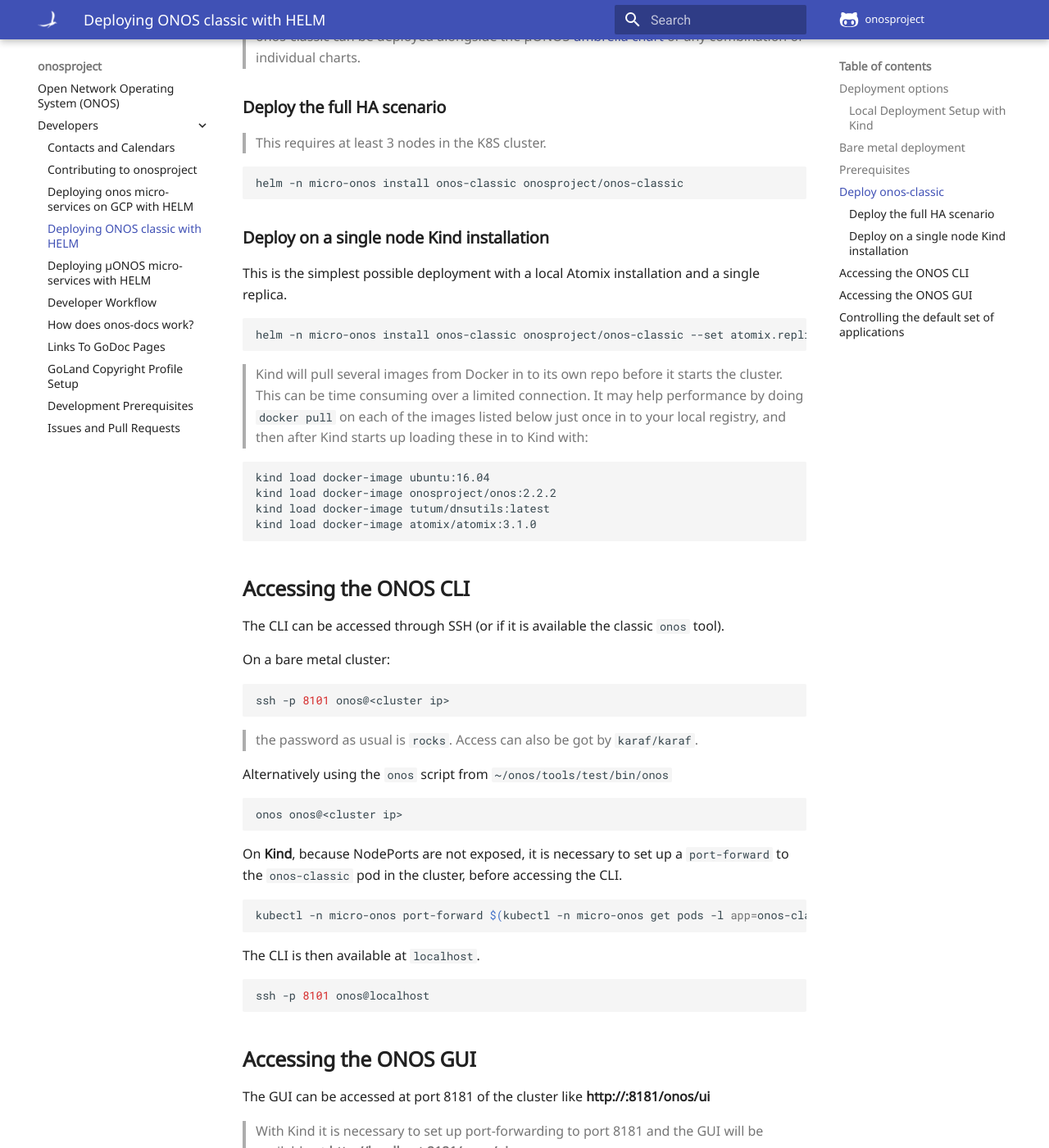
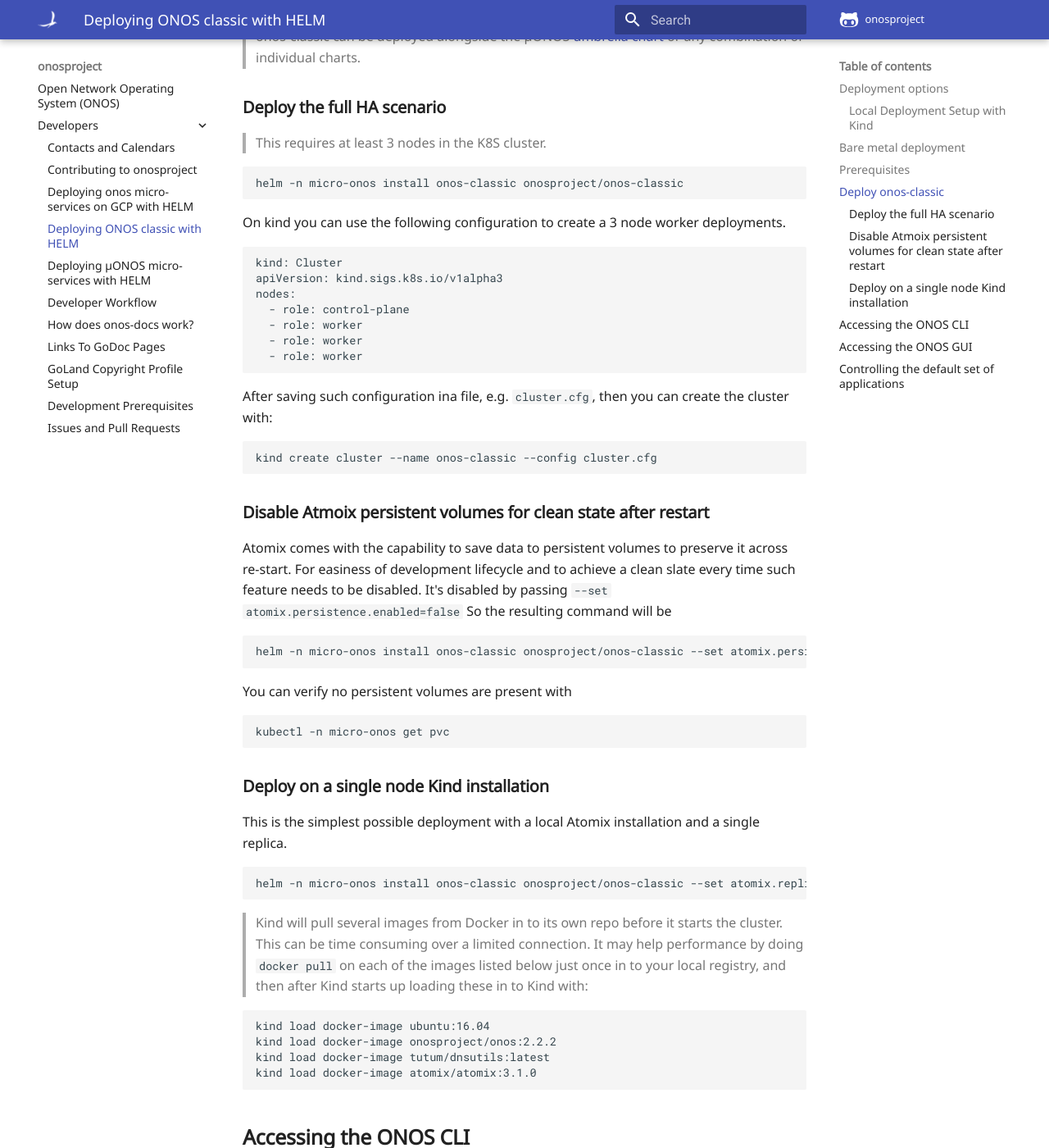
Before and after one commit to onosproject/onos-docs, an MkDocs documentation site: the page built from docs/content/developers/deploy_onos_classic.md, in a window 1280 px wide and 1400 px high, scrolled down 762 px. Shown: the whole window at 82% size. Built offline with MkDocs 1.6.1 and Material for MkDocs 9.7.7, drawn with Linux system fonts in a browser that asks for light colours.

Commit message:
Example of kind cfg for 3 node worker and removing the persistent volumes

````diff
--- a/docs/content/developers/deploy_onos_classic.md
+++ b/docs/content/developers/deploy_onos_classic.md
@@ -28,7 +28,34 @@ Follow the same [Prerequisites](./deploy_with_helm.md#Prerequisites) as in the
 ```bash
 helm -n micro-onos install onos-classic onosproject/onos-classic
 ```
+On kind you can use the following configuration to create a 3 node worker deployments.
 
+```bash
+kind: Cluster
+apiVersion: kind.sigs.k8s.io/v1alpha3
+nodes:
+  - role: control-plane
+  - role: worker
+  - role: worker
+  - role: worker
+```
+After saving such configuration ina file, e.g. `cluster.cfg`, then you can create the cluster with:
+```bash
+kind create cluster --name onos-classic --config cluster.cfg
+```
+
+### Disable Atmoix persistent volumes for clean state after restart
+Atomix comes with the capability to save data to persistent volumes to preserve it across re-start.
+For easiness of development lifecycle and to achieve a clean slate every time such feature needs to be disabled.
+It's disabled by passing `--set atomix.persistence.enabled=false`
+So the resulting command will be
+```bash
+helm -n micro-onos install onos-classic onosproject/onos-classic --set atomix.persistence.enabled=false
+```
+You can verify no persistent volumes are present with
+```bash
+kubectl -n micro-onos get pvc
+```
 ### Deploy on a single node Kind installation
 This is the simplest possible deployment with a local Atomix installation and
 a single replica.
````
